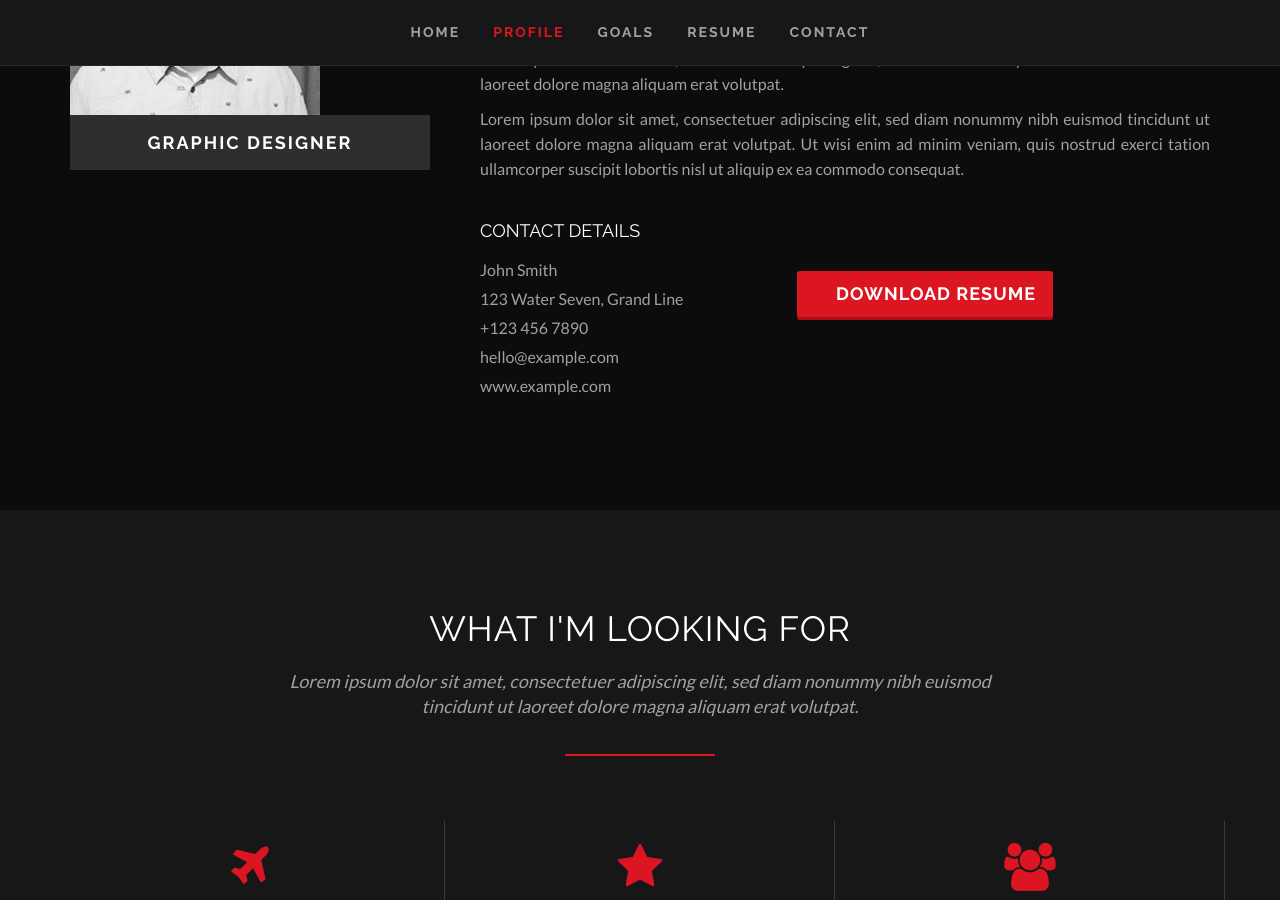
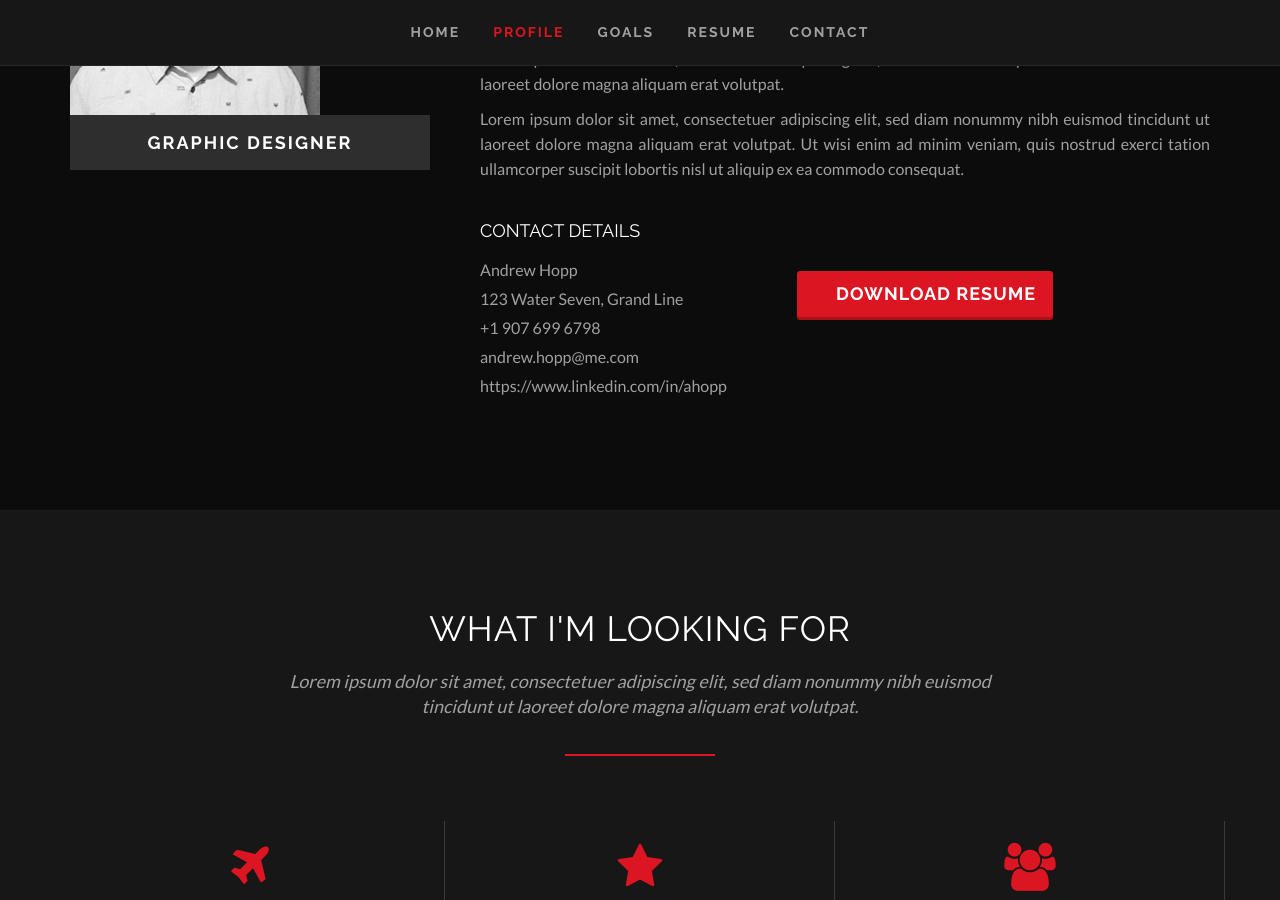
Before and after one commit to clearcareer/AndrewHopp, a Jekyll site: the page built from index.html, in a window 1280 px wide and 900 px high, scrolled down 1136 px. Built offline with Jekyll 4.4.1, drawn with Linux system fonts in a browser that asks for light colours; some web fonts are replaced.

Commit message:
Updated '/index.html' via CloudCannon

```diff
--- a/index.html
+++ b/index.html
@@ -220,11 +220,11 @@
 
                                     <ul class="list-unstyled text-grey">
 
-                                        <li class="editable">John Smith</li>
+                                        <li class="editable">Andrew Hopp</li>
                                         <li class="editable">123 Water Seven, Grand Line</li>
-                                        <li class="editable">+123 456 7890</li>
-                                        <li class="editable">hello@example.com</li>
-                                        <li class="editable">www.example.com</li>
+                                        <li class="editable">+1 907 699 6798</li>
+                                        <li class="editable">andrew.hopp@me.com</li>
+                                        <li class="editable">https://www.linkedin.com/in/ahopp</li>
                                     </ul>
                                 </div>
                                 <!-- //.col-md-5 -->
```
